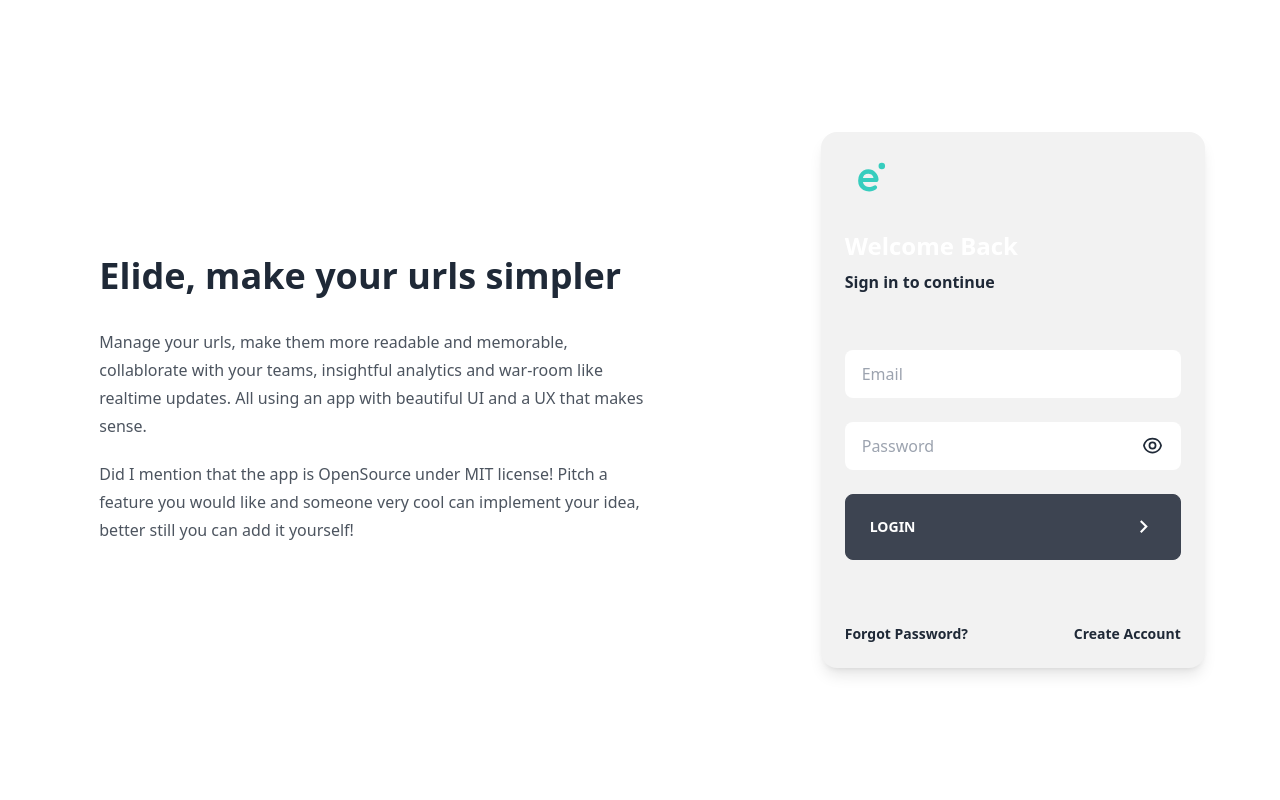
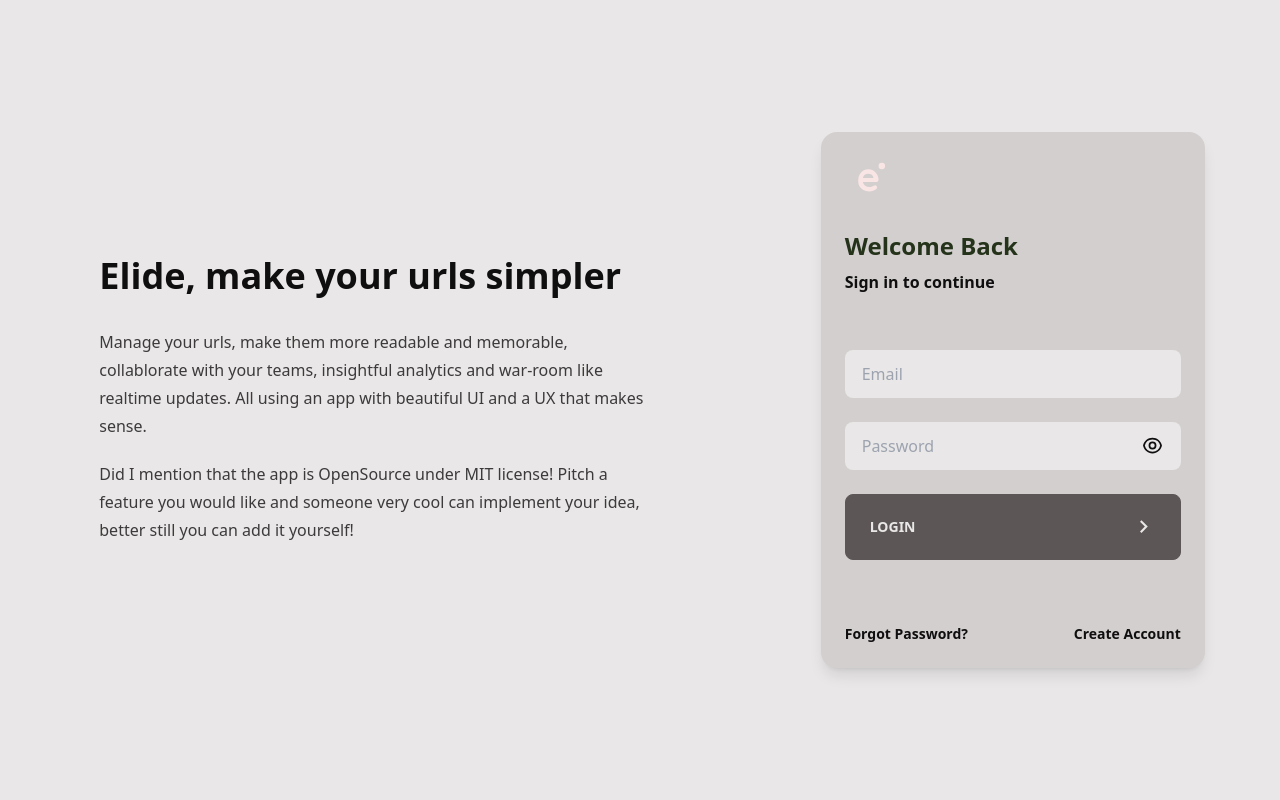
Before and after one commit to rathod-sahaab/elide-app, a React (Vite) app: page / in a window 1280 px wide. Shown: the top 800 px of the page. Built offline with nearby package versions, Linux system fonts and the light colour scheme.

Commit message:
global theme fixes

```diff
--- a/src/components/Layout.tsx
+++ b/src/components/Layout.tsx
@@ -3,27 +3,22 @@
 import Navbar from './Navbar'
 import Sidebar from './Sidebar'
 
-const ThemedLayout = ({ children }: React.PropsWithChildren) => {
+export const OutletLayout = () => {
 	const { theme } = useTheme()
-
 	return (
 		<div data-theme={theme}>
+			<Outlet />
+		</div>
+	)
+}
+
+export const AuthLayout = ({ children }: React.PropsWithChildren) => {
+	return (
+		<>
 			<Sidebar>
 				<Navbar />
 				<main>{children}</main>
 			</Sidebar>
-		</div>
+		</>
 	)
 }
-
-export const OutletLayout = () => {
-	return <Outlet />
-}
-
-export const AuthLayout = ({ children }: React.PropsWithChildren) => {
-	return (
-		<ThemeProvider>
-			<ThemedLayout>{children}</ThemedLayout>
-		</ThemeProvider>
-	)
-}
--- a/src/components/Public.tsx
+++ b/src/components/Public.tsx
@@ -1,8 +1,14 @@
+import { FiCheckCircle } from 'react-icons/fi'
+import { useSelector } from 'react-redux'
+import { Link } from 'react-router-dom'
+import { selectCurrentToken } from '../features/auth/authSlice'
 import { Login } from '../features/auth/Login'
 
 export const Public = () => {
+	const token = useSelector(selectCurrentToken)
+
 	return (
-		<div className="w-screen h-screen [&>section:not(:first-child)]:py-12 [&>section:not(:first-child)]:px-6">
+		<div className="w-screen h-screen [&>section:not(:first-child)]:py-12 [&>section:not(:first-child)]:px-6 overflow-auto">
 			<section className="w-screen lg:h-screen flex flex-col lg:flex-row items-center justify-around pt-24 lg:pt-0">
 				<div className="prose p-6 lg:my-0">
 					<h1>Elide, make your urls simpler</h1>
@@ -18,7 +24,19 @@
 					</p>
 				</div>
 				<div className="w-full max-w-sm card shadow-lg p-6 bg-base-200">
-					<Login />
+					{token ? (
+						<>
+							<div className="p-6 flex flex-col items-center justify-center">
+								<FiCheckCircle className="text-success text-4xl" />
+								<div className="pt-6 text-xl">Already logged in!</div>
+							</div>
+							<Link to="/dashboard" className="btn">
+								Go to Dashboard
+							</Link>
+						</>
+					) : (
+						<Login />
+					)}
 				</div>
 			</section>
 			<section>
--- a/src/main.tsx
+++ b/src/main.tsx
@@ -7,9 +7,11 @@
 import { Provider } from 'react-redux'
 import { persistor, store } from './app/store'
 import { PersistGate } from 'redux-persist/integration/react'
+import ThemeProvider from './hooks/use-theme'
 
 ReactDOM.createRoot(document.getElementById('root') as HTMLElement).render(
 	<React.StrictMode>
+		<ThemeProvider>
 			<Provider store={store}>
 				<PersistGate persistor={persistor}>
 					<BrowserRouter>
@@ -19,5 +21,6 @@
 					</BrowserRouter>
 				</PersistGate>
 			</Provider>
+		</ThemeProvider>
 	</React.StrictMode>,
 )
```
Lines whose indentation alone changed are shown as unchanged.
